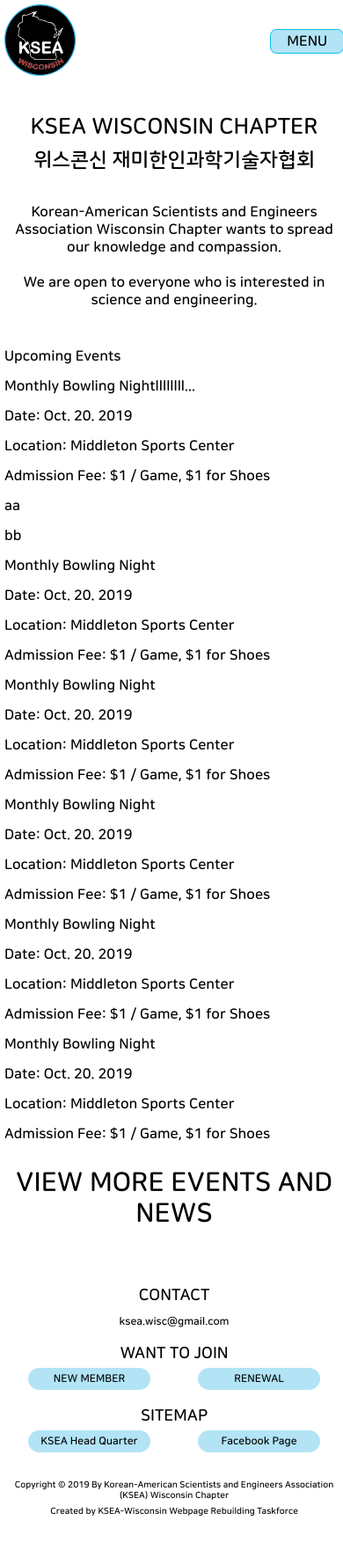
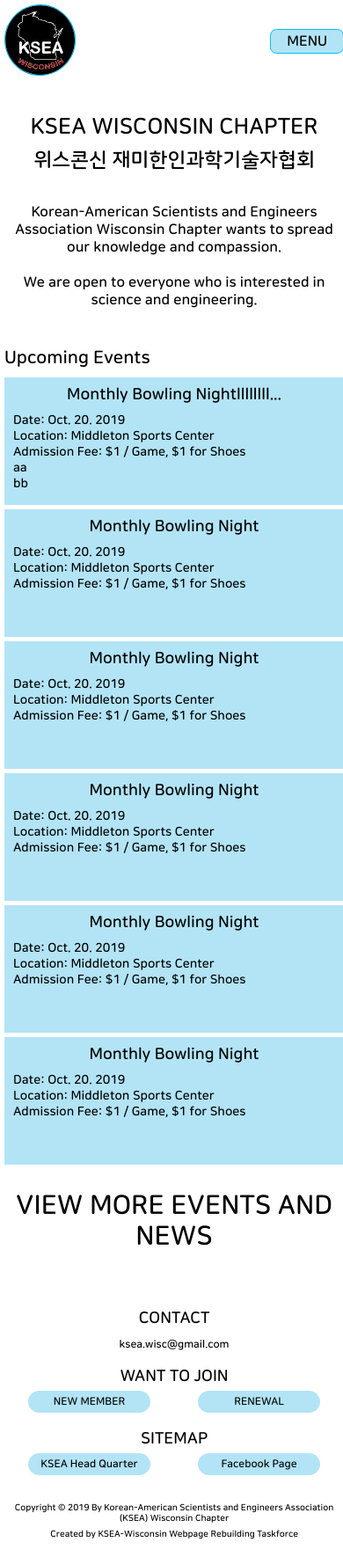
Before and after one commit to KSEAWisconsin/kseawisconsin.github.io, a Jekyll site: the page built from index.html, in a window 390 px wide. Shown: the whole page at 88% size. Built offline with Jekyll 4.4.1, drawn with Linux system fonts in a browser that asks for light colours; before the commit the page ends 1744 px from its top, so only the background shows below that.

Commit message:
Mobile home upcomming_events finish

```diff
--- a/_sass/KSEAWeb.scss
+++ b/_sass/KSEAWeb.scss
@@ -362,20 +362,35 @@
   }
 
   .upcomming_events {
+    // for Mobile home upcomming_events
     #title {
-
+      text-align: left;
+      font-size: 20px;
+      margin-bottom: 10px;
+      margin-top: 0px;
     }
 
     .grid_wrapper {
+      display: grid;
+      grid-template-columns: 100%;
+      row-gap: 5px;
 
       .event-wrapper {
+        height: 145px;
+        background-color: #B2E4F6;
 
         .event_name {
-
+          text-align: center;
+          margin-top: 10px;
+          margin-bottom: 10px;
+          font-size: 18px;
         }
 
         .detail {
-
+          margin-left: 10px;
+          margin-top: 0px;
+          margin-bottom: 2px;
+          font-size: 14px;
         }
       }
     }
```
